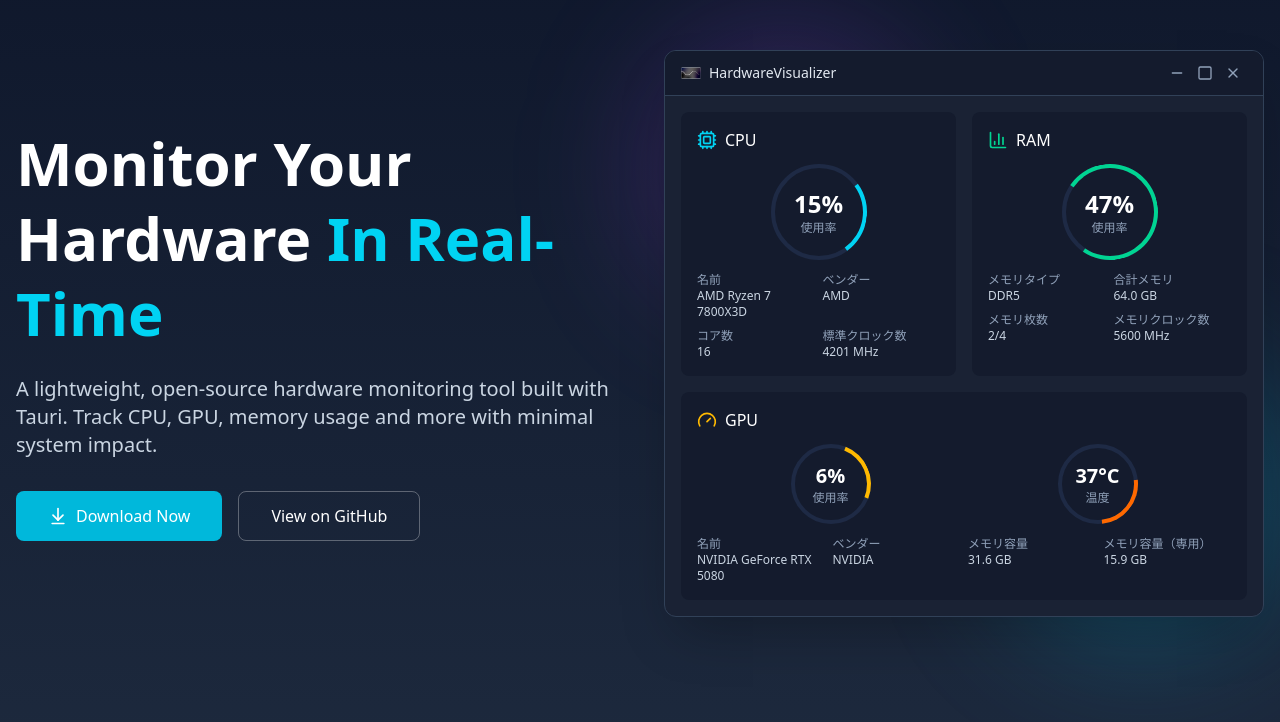
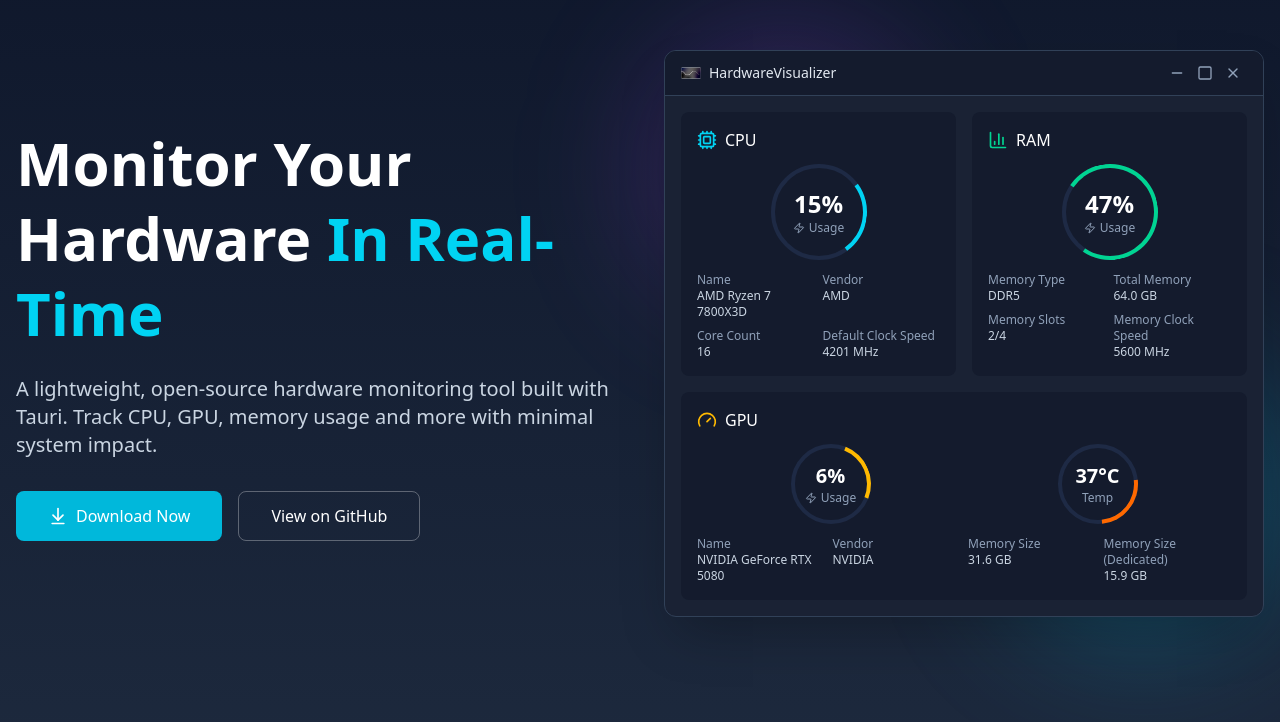
Before and after one commit to shm11C3/hardviz-webpage, an Astro site: page / in a window 1280 px wide. Shown: the part 78-800 px from the top of the page. Built offline with nearby package versions, Linux system fonts and the light colour scheme; Astro itself is replaced by a stand-in of ours.

Commit message:
Update: Hero area

```diff
--- a/src/components/HardwareVisualizer.tsx
+++ b/src/components/HardwareVisualizer.tsx
@@ -1,6 +1,6 @@
 "use client";
 
-import { BarChart3, Cpu, Gauge, Minus, Square, X } from "lucide-react";
+import { BarChart3, Cpu, Gauge, Minus, Square, X, Zap } from "lucide-react";
 import { useEffect, useState } from "react";
 
 export default function HardwareMonitor() {
@@ -112,25 +112,28 @@
                   <span className="font-bold text-2xl text-white">
                     {cpuUsage}%
                   </span>
-                  <span className="text-slate-400 text-xs">使用率</span>
+                  <span className="flex items-center text-slate-400 text-xs">
+                    <Zap size={12} className="mr-1" />
+                    Usage
+                  </span>
                 </div>
               </div>
             </div>
             <div className="grid grid-cols-2 gap-2 text-slate-300 text-xs">
               <div>
-                <p className="text-slate-400">名前</p>
+                <p className="text-slate-400">Name</p>
                 <p>AMD Ryzen 7 7800X3D</p>
               </div>
               <div>
-                <p className="text-slate-400">ベンダー</p>
+                <p className="text-slate-400">Vendor</p>
                 <p>AMD</p>
               </div>
               <div>
-                <p className="text-slate-400">コア数</p>
+                <p className="text-slate-400">Core Count</p>
                 <p>16</p>
               </div>
               <div>
-                <p className="text-slate-400">標準クロック数</p>
+                <p className="text-slate-400">Default Clock Speed</p>
                 <p>4201 MHz</p>
               </div>
             </div>
@@ -153,25 +156,28 @@
                   <span className="font-bold text-2xl text-white">
                     {memoryUsage}%
                   </span>
-                  <span className="text-slate-400 text-xs">使用率</span>
+                  <span className="flex items-center text-slate-400 text-xs">
+                    <Zap size={12} className="mr-1" />
+                    Usage
+                  </span>
                 </div>
               </div>
             </div>
             <div className="grid grid-cols-2 gap-2 text-slate-300 text-xs">
               <div>
-                <p className="text-slate-400">メモリタイプ</p>
+                <p className="text-slate-400">Memory Type</p>
                 <p>DDR5</p>
               </div>
               <div>
-                <p className="text-slate-400">合計メモリ</p>
+                <p className="text-slate-400">Total Memory</p>
                 <p>64.0 GB</p>
               </div>
               <div>
-                <p className="text-slate-400">メモリ枚数</p>
+                <p className="text-slate-400">Memory Slots</p>
                 <p>2/4</p>
               </div>
               <div>
-                <p className="text-slate-400">メモリクロック数</p>
+                <p className="text-slate-400">Memory Clock Speed</p>
                 <p>5600 MHz</p>
               </div>
             </div>
@@ -196,7 +202,10 @@
                   <span className="font-bold text-white text-xl">
                     {gpuUsage}%
                   </span>
-                  <span className="text-slate-400 text-xs">使用率</span>
+                  <span className="flex items-center text-slate-400 text-xs">
+                    <Zap size={12} className="mr-1" />
+                    Usage
+                  </span>
                 </div>
               </div>
             </div>
@@ -213,26 +222,26 @@
                   <span className="font-bold text-white text-xl">
                     {gpuTemp}°C
                   </span>
-                  <span className="text-slate-400 text-xs">温度</span>
+                  <span className="text-slate-400 text-xs">Temp</span>
                 </div>
               </div>
             </div>
           </div>
           <div className="grid grid-cols-4 gap-2 text-slate-300 text-xs">
             <div>
-              <p className="text-slate-400">名前</p>
+              <p className="text-slate-400">Name</p>
               <p>NVIDIA GeForce RTX 5080</p>
             </div>
             <div>
-              <p className="text-slate-400">ベンダー</p>
+              <p className="text-slate-400">Vendor</p>
               <p>NVIDIA</p>
             </div>
             <div>
-              <p className="text-slate-400">メモリ容量</p>
+              <p className="text-slate-400">Memory Size</p>
               <p>31.6 GB</p>
             </div>
             <div>
-              <p className="text-slate-400">メモリ容量（専用）</p>
+              <p className="text-slate-400">Memory Size (Dedicated)</p>
               <p>15.9 GB</p>
             </div>
           </div>
```
